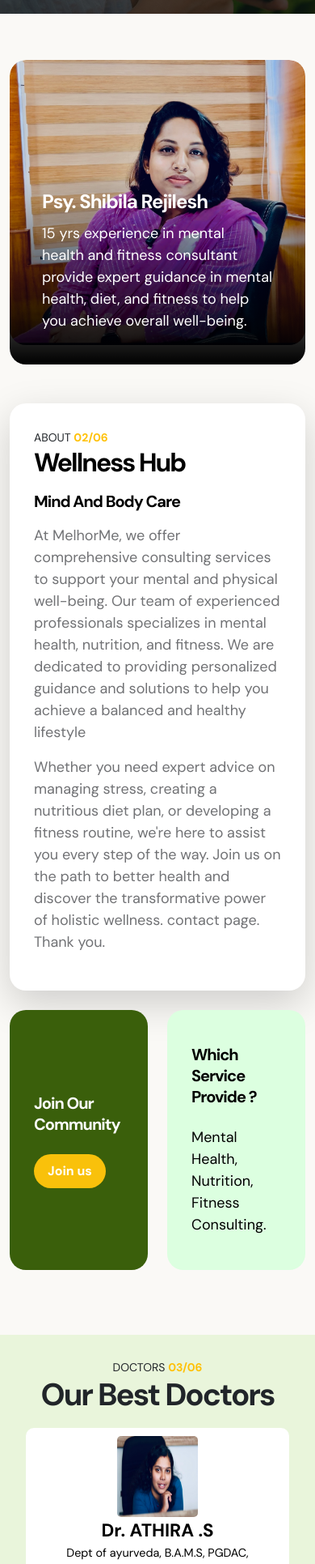
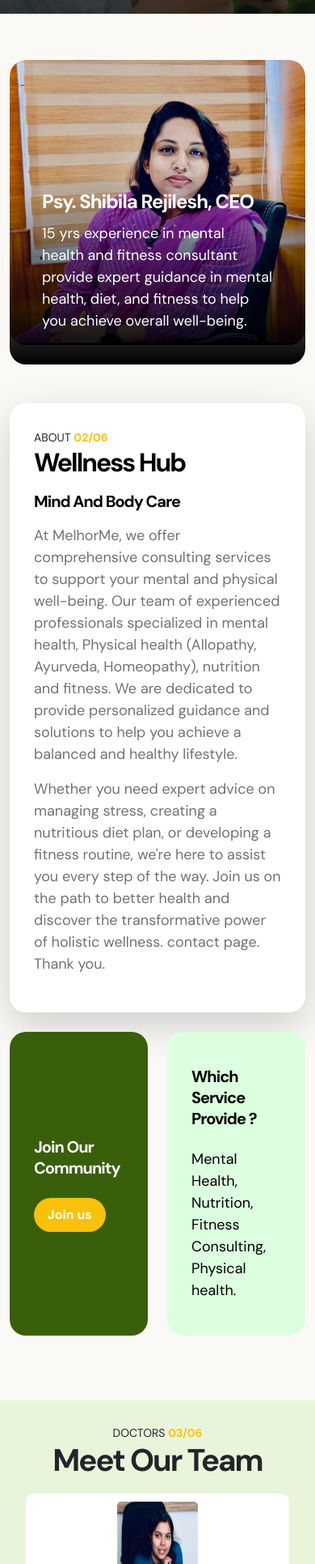
Before and after one commit to Ameenmohammed1/melhorme, a plain HTML site: page index.html in a window 390 px wide. Shown: the part 893-2824 px from the top of the page at 81% size. Drawn offline with Linux system fonts and the light colour scheme; files whose address does not match are found by name.

```diff
--- a/index.html
+++ b/index.html
@@ -201,7 +201,7 @@
                                 <img src="images/profileImage.png" class="img-fluid about-image" alt="">
 
                                 <div class="about-image-info">
-                                    <h4 class="text-white">Psy. Shibila Rejilesh</h4>
+                                    <h4 class="text-white">Psy. Shibila Rejilesh, CEO</h4>
 
                                     <p class="text-white mb-0"> 15 yrs experience in mental health and fitness consultant provide expert guidance in mental health, diet, and fitness to help you achieve overall well-being.</p>
                                 </div>
@@ -218,7 +218,7 @@
 
                                     <h5 class="mb-3">Mind And Body Care</h5>
 
-                                    <p>At MelhorMe, we offer comprehensive consulting services to support your mental and physical well-being. Our team of experienced professionals specializes in mental health, nutrition, and fitness. We are dedicated to providing personalized guidance and solutions to help you achieve a balanced and healthy lifestyle</p>
+                                    <p>At MelhorMe, we offer comprehensive consulting services to support your mental and physical well-being. Our team of experienced professionals specialized in mental health, Physical health (Allopathy, Ayurveda, Homeopathy), nutrition and fitness. We are dedicated to provide personalized guidance and solutions to help you achieve a balanced and healthy lifestyle.</p>
 
                                     <p> Whether you need expert advice on managing stress, creating a nutritious diet plan, or developing a fitness routine, we're here to assist you every step of the way. Join us on the path to better health and discover the transformative power of holistic wellness. <a href="https://www.tooplate.com/contact">contact page</a>. Thank you.</p>
                                 </div>
@@ -242,7 +242,7 @@
                                         <div class="about-info">
                                             <h5 class="text-white mb-4" style="color: #000 !important;">Which Service Provide ?</h5>
 
-                                            <p style="color: #000 !important;" class="text-white mb-0">Mental Health, Nutrition, Fitness Consulting.</p>
+                                            <p style="color: #000 !important;" class="text-white mb-0">Mental Health, Nutrition, Fitness Consulting, Physical health.</p>
                                         </div>
                                     </div>
                                 </div>
@@ -256,7 +256,7 @@
                 <div class="doctors">
                   <div class="" style="width: 100; display: flex; flex-direction: column; align-items: center;">
                     <small class="small-title">Doctors <strong class="text-warning">03/06</strong></small>
-                    <h1 >Our Best Doctors</h1>
+                    <h1 >Meet Our Team</h1>
                   </div>
 
                     <div class="dcards">
@@ -654,8 +654,8 @@
                                 <div class="contact-thumb">
 
                                     <div class="contact-info bg-white shadow-lg">
-                                        <h4 class="mb-4">First floor , indulrkha complex
-                                            Nangarathu peedika,Thalassery</h4>
+                                        <h4 class="mb-4">First floor, Indulekha complex
+                                            Nangarathu peedika, Thalassery</h4>
 
                                         <h4 class="mb-2">
                                             <a href="tel: 240-480-9600">
```
